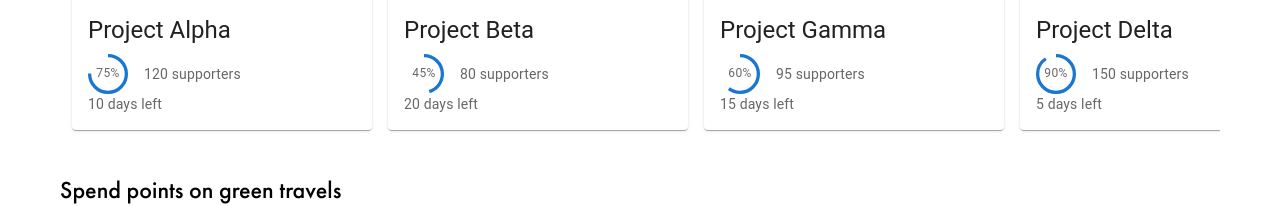
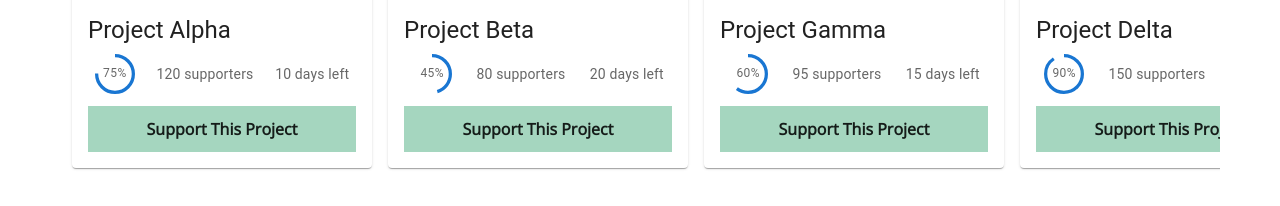
Before and after one commit to NetZero-Brussels/NetZero, a Next.js app in the folder net-zero/packages/react-app/: page /fund/fund in a window 1280 px wide. Shown: the part 504-710 px from the top of the page. Built offline with nearby package versions, Linux system fonts and the light colour scheme; what @rainbow-me/rainbowkit, wagmi would draw is missing.

Commit message:
Funding project fix layout

```diff
--- a/net-zero/packages/react-app/components/fund/FundingProjects.tsx
+++ b/net-zero/packages/react-app/components/fund/FundingProjects.tsx
@@ -3,6 +3,7 @@
 import { Box, Typography, Card, CardMedia, CardContent, CircularProgress, CircularProgressProps, CardActionArea } from '@mui/material';
 import { projectsData, ProjectType } from './mock/mockProjects';
 import Image from 'next/image';
+import SupportButton from './SupportButton';
 
 interface CircularProgressWithLabelProps extends CircularProgressProps {
     value: number;
@@ -49,15 +50,17 @@ export function FundingProjectList() {
                             <Typography gutterBottom variant="h5" component="div">
                                 {project.title}
                             </Typography>
-                            <Box display="flex" alignItems="center" gap={2}>
+                            <div className='flex items-center justify-around gap-2 mb-3'>
                                 <CircularProgressWithLabel value={project.progress} />
                                 <Typography variant="body2" color="textSecondary">
                                     {project.supporters} supporters
                                 </Typography>
-                            </Box>
-                            <Typography variant="body2" color="textSecondary">
-                                {project.timeLeft}
-                            </Typography>
+                                <Typography variant="body2" color="textSecondary">
+                                    {project.timeLeft}
+                                </Typography>
+                            </div>
+
+                            <SupportButton />
                         </CardContent>
                     </CardActionArea>
                 </Card>
```
